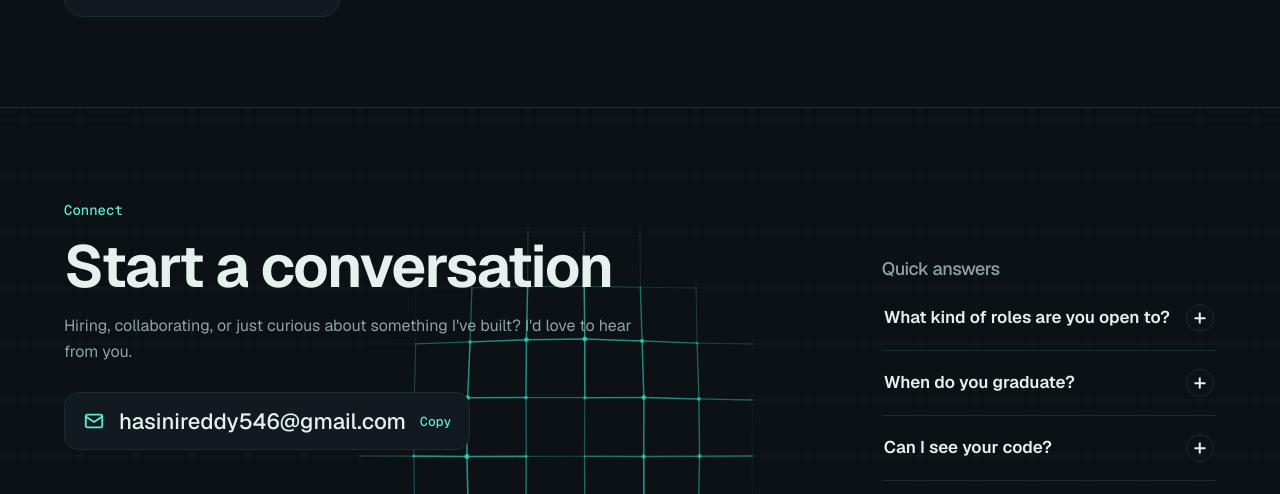
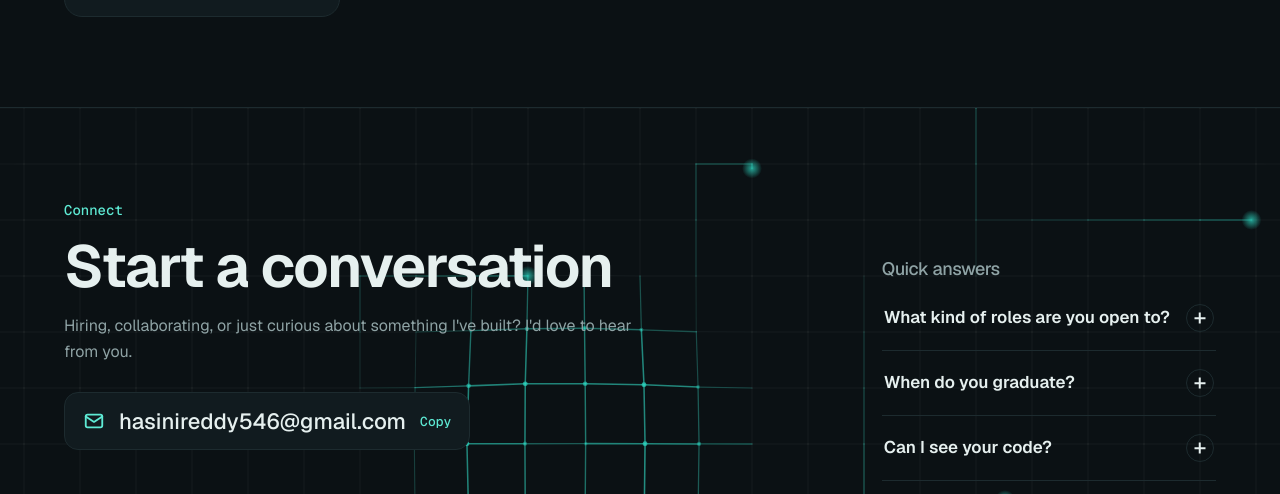
Before and after one commit to Hasini-kovvuri/Hasini-kovvuri.github.io, a plain HTML site: page index.html in a window 1280 px wide. Shown: the part 6259-6753 px from the top of the page. Drawn offline with Linux system fonts and the light colour scheme; animation ran at ten frames a second.

Commit message:
Add files via upload

```diff
--- a/assets/css/style.css
+++ b/assets/css/style.css
@@ -784,3 +784,7 @@ details[open] .xpbody{animation:open .5s var(--ease)}
 .h3stats.proof em{display:block;margin-top:4px;font:500 11.5px/1.35 "Geist Mono",monospace;font-style:normal;color:var(--mute);opacity:.8}
 .facts .big .how{margin:8px 0 0;font-size:13px;line-height:1.45;color:var(--mute)}
 .sample{margin-top:12px;display:inline-block;max-width:44em;padding:8px 14px;border:1px dashed var(--rule);border-radius:12px;font-size:13px;color:var(--mute)}
+
+/* soft cursor glow behind every page */
+.cglow{position:fixed;left:0;top:0;width:900px;height:900px;margin:-450px 0 0 -450px;z-index:-1;pointer-events:none;border-radius:50%;background:radial-gradient(closest-side,rgba(var(--accA),.13),rgba(var(--accA),.05) 45%,transparent 100%);opacity:0;transition:opacity .9s ease;will-change:transform}
+.cglow.on{opacity:1}
--- a/assets/js/bgfx.js
+++ b/assets/js/bgfx.js
@@ -1,5 +1,9 @@
-/* Living grid behind the Connect section: lines bend toward the cursor and light up near it; gentle ripples when idle.
-   Sized to its section. Pauses when off screen or the tab is hidden; still under reduced motion. */
+/* Living grid behind the Connect section.
+   - lines bend toward the cursor and light up near it; the pull grows with cursor speed
+   - a soft aqua spotlight follows the cursor
+   - signals travel along the grid lines like current on a circuit, and fast cursor moves spark new ones
+   - a click or tap sends a ripple across the grid; gentle ripples also run when the page is idle
+   Sized to its section; runs only while the section is on screen and the tab is visible; a still grid under reduced motion. */
 {
   const cv = document.querySelector(".bgfx");
   if (cv && cv.getContext) {
@@ -7,109 +11,175 @@
     const reduce = matchMedia("(prefers-reduced-motion: reduce)").matches;
     const root = document.documentElement, host = cv.parentElement;
     let inView = false;
-    let W = 0, H = 0, DPR = 1, GAP = 56, cols = 0, rows = 0;
-    let mx = -9999, my = -9999, tx = -9999, ty = -9999, power = 0, ptarget = 0;
-    let ripple = null, lastMove = performance.now(), raf = 0, colors = null;
+    let W = 0, H = 0, DPR = 1, GAP = 56, cols = 0, rows = 0, ox = 0, scrollOff = 0;
+    let mx = -9999, my = -9999, tx = -9999, ty = -9999, power = 0, ptarget = 0, speed = 0, lastMove = performance.now();
+    let acc = "45,212,191", raf = 0, lastSpark = 0, lastT = performance.now();
+    const ripples = [], pulses = [];
 
-    const readColors = () => {
-      const cs = getComputedStyle(root), light = false;
-      const a = (cs.getPropertyValue("--accA") || "45,212,191").trim();
-      colors = { base: light ? "rgba(13,23,22,.07)" : "rgba(230,240,239,.055)", acc: a, light };
-    };
+    const readColors = () => { acc = (getComputedStyle(root).getPropertyValue("--accA") || "45,212,191").trim(); };
     const size = () => {
       DPR = Math.min(window.devicePixelRatio || 1, 2);
       W = host.clientWidth; H = host.clientHeight;
       cv.width = W * DPR; cv.height = H * DPR; cv.style.width = W + "px"; cv.style.height = H + "px";
       ctx.setTransform(DPR, 0, 0, DPR, 0, 0);
       GAP = W < 600 ? 44 : 56;
-      cols = Math.ceil(W / GAP) + 2; rows = Math.ceil(H / GAP) + 2;
+      cols = Math.ceil(W / GAP) + 3; rows = Math.ceil(H / GAP) + 3;
+      ox = (W % GAP) / 2 - GAP;
       draw();
     };
 
-    // where a grid point sits after being pulled toward the cursor (and pushed by a ripple)
-    const R = () => Math.max(170, Math.min(260, W * .17));
+    // grid node (column i, world row j) to screen position, before warping
+    const nodeX = i => ox + i * GAP;
+    const nodeY = j => j * GAP - scrollOff;
+
+    // where a point sits after the cursor's pull and the ripples' push
+    const R = () => Math.max(170, Math.min(280, W * .17)) * (1 + Math.min(speed, 1) * .35);
     const warp = (x, y, out) => {
       let dx = 0, dy = 0, glow = 0;
       if (power > .01) {
         const ex = mx - x, ey = my - y, d = Math.hypot(ex, ey), r = R();
-        if (d < r) { const f = (1 - d / r) ** 2 * power; dx += ex * f * .42; dy += ey * f * .42; glow = Math.max(glow, f); }
+        if (d < r) { const f = (1 - d / r) ** 2 * power; dx += ex * f * (.38 + Math.min(speed, 1) * .18); dy += ey * f * (.38 + Math.min(speed, 1) * .18); glow = Math.max(glow, f); }
       }
-      if (ripple) {
-        const ex = x - ripple.x, ey = y - ripple.y, d = Math.hypot(ex, ey), band = 90, off = d - ripple.r;
-        if (Math.abs(off) < band) { const f = (1 - Math.abs(off) / band) * ripple.a, n = d || 1; dx += ex / n * f * 10; dy += ey / n * f * 10; glow = Math.max(glow, f * .8); }
+      for (const rp of ripples) {
+        const ex = x - rp.x, ey = y - rp.y, d = Math.hypot(ex, ey), band = 95, off = d - rp.r;
+        if (Math.abs(off) < band) { const f = (1 - Math.abs(off) / band) * rp.a, n = d || 1; dx += ex / n * f * 12; dy += ey / n * f * 12; glow = Math.max(glow, f * .85); }
       }
       out.x = x + dx; out.y = y + dy; out.g = glow;
       return out;
     };
 
-    const pts = [];
+    // signals: a head moving from node to node, leaving a short fading trail
+    const DIRS = [[1, 0], [-1, 0], [0, 1], [0, -1]];
+    const maxPulses = () => (W < 600 ? 3 : 6);
+    const firstRow = () => Math.floor(scrollOff / GAP);
+    const spawn = (i, j) => {
+      if (pulses.length >= maxPulses() + 3) return;
+      const [di, dj] = DIRS[(Math.random() * 4) | 0];
+      i = i ?? 1 + ((Math.random() * (cols - 3)) | 0);
+      j = j ?? firstRow() + 1 + ((Math.random() * (rows - 3)) | 0);
+      pulses.push({ i, j, di, dj, t: 0, v: 1.6 + Math.random() * 1.8, trail: [[i, j]], life: 10 + ((Math.random() * 14) | 0) });
+    };
+    const stepPulse = (p, dt) => {
+      p.t += p.v * dt;
+      while (p.t >= 1) {
+        p.t -= 1; p.i += p.di; p.j += p.dj; p.life--;
+        p.trail.push([p.i, p.j]); if (p.trail.length > 5) p.trail.shift();
+        if (Math.random() < .3) { const turn = Math.random() < .5 ? 1 : -1; [p.di, p.dj] = p.di ? [0, turn] : [turn, 0]; }
+      }
+      const fr = firstRow();
+      return p.life > 0 && p.i > -1 && p.i < cols && p.j > fr - 2 && p.j < fr + rows + 1;
+    };
+
+    const tmp = {}, tmp2 = {};
     const draw = () => {
-      if (!colors) readColors();
       ctx.clearRect(0, 0, W, H);
-      const ox = (W % GAP) / 2 - GAP, oy = (H % GAP) / 2 - GAP;
-      pts.length = 0;
-      for (let j = 0; j < rows; j++) for (let i = 0; i < cols; i++) pts.push(warp(ox + i * GAP, oy + j * GAP, {}));
-      const P = (i, j) => pts[j * cols + i];
+      const j0 = firstRow() - 1, pts = new Array(cols * rows);
+      for (let r = 0; r < rows; r++) for (let i = 0; i < cols; i++) pts[r * cols + i] = warp(nodeX(i), nodeY(j0 + r), {});
+      const P = (i, r) => pts[r * cols + i];
+
+      // soft spotlight under the cursor
+      if (power > .02) {
+        const g = ctx.createRadialGradient(mx, my, 0, mx, my, 340);
+        g.addColorStop(0, `rgba(${acc},${(.075 * power).toFixed(3)})`); g.addColorStop(1, `rgba(${acc},0)`);
+        ctx.fillStyle = g; ctx.fillRect(mx - 340, my - 340, 680, 680);
+      }
+
       // base lines
-      ctx.lineWidth = 1; ctx.strokeStyle = colors.base; ctx.beginPath();
-      for (let j = 0; j < rows; j++) for (let i = 0; i < cols; i++) {
-        const p = P(i, j);
-        if (i + 1 < cols) { const q = P(i + 1, j); ctx.moveTo(p.x, p.y); ctx.lineTo(q.x, q.y); }
-        if (j + 1 < rows) { const q = P(i, j + 1); ctx.moveTo(p.x, p.y); ctx.lineTo(q.x, q.y); }
+      ctx.lineWidth = 1; ctx.strokeStyle = "rgba(230,240,239,.05)"; ctx.beginPath();
+      for (let r = 0; r < rows; r++) for (let i = 0; i < cols; i++) {
+        const p = P(i, r);
+        if (i + 1 < cols) { const q = P(i + 1, r); ctx.moveTo(p.x, p.y); ctx.lineTo(q.x, q.y); }
+        if (r + 1 < rows) { const q = P(i, r + 1); ctx.moveTo(p.x, p.y); ctx.lineTo(q.x, q.y); }
       }
       ctx.stroke();
+
       // glowing lines and nodes near the cursor or a ripple
       ctx.lineCap = "round";
-      for (let j = 0; j < rows; j++) for (let i = 0; i < cols; i++) {
-        const p = P(i, j);
+      for (let r = 0; r < rows; r++) for (let i = 0; i < cols; i++) {
+        const p = P(i, r);
         const seg = q => {
           const g = Math.max(p.g, q.g);
           if (g < .03) return;
-          ctx.strokeStyle = `rgba(${colors.acc},${Math.min(.95, g * 1.6).toFixed(3)})`;
-          ctx.lineWidth = 1 + g * 1.4;
+          ctx.strokeStyle = `rgba(${acc},${Math.min(.95, g * 1.6).toFixed(3)})`;
+          ctx.lineWidth = 1 + g * 1.5;
           ctx.beginPath(); ctx.moveTo(p.x, p.y); ctx.lineTo(q.x, q.y); ctx.stroke();
         };
-        if (i + 1 < cols) seg(P(i + 1, j));
-        if (j + 1 < rows) seg(P(i, j + 1));
+        if (i + 1 < cols) seg(P(i + 1, r));
+        if (r + 1 < rows) seg(P(i, r + 1));
       }
       for (const p of pts) if (p.g > .08) {
-        ctx.fillStyle = `rgba(${colors.acc},${Math.min(1, p.g * 2).toFixed(3)})`;
-        ctx.beginPath(); ctx.arc(p.x, p.y, 1.6 + p.g * 2.2, 0, Math.PI * 2); ctx.fill();
+        ctx.fillStyle = `rgba(${acc},${Math.min(1, p.g * 2).toFixed(3)})`;
+        ctx.beginPath(); ctx.arc(p.x, p.y, 1.6 + p.g * 2.4, 0, Math.PI * 2); ctx.fill();
+      }
+
+      // travelling signals
+      for (const p of pulses) {
+        const tr = p.trail, n = tr.length;
+        const hx = nodeX(p.i) + p.di * GAP * p.t, hy = nodeY(p.j) + p.dj * GAP * p.t;
+        const head = warp(hx, hy, tmp);
+        let px = head.x, py = head.y;
+        const fade = Math.min(1, p.life / 3);
+        for (let k = n - 1; k >= 0; k--) {
+          const a = warp(nodeX(tr[k][0]), nodeY(tr[k][1]), tmp2);
+          const alpha = ((k + 1) / (n + 1)) * .42 * fade;
+          ctx.strokeStyle = `rgba(${acc},${alpha.toFixed(3)})`; ctx.lineWidth = 1.6;
+          ctx.beginPath(); ctx.moveTo(px, py); ctx.lineTo(a.x, a.y); ctx.stroke();
+          px = a.x; py = a.y;
+        }
+        const glow = ctx.createRadialGradient(head.x, head.y, 0, head.x, head.y, 10);
+        glow.addColorStop(0, `rgba(${acc},${(.75 * fade).toFixed(3)})`); glow.addColorStop(1, `rgba(${acc},0)`);
+        ctx.fillStyle = glow; ctx.beginPath(); ctx.arc(head.x, head.y, 10, 0, Math.PI * 2); ctx.fill();
       }
     };
 
     const loop = now => {
-      mx += (tx - mx) * .16; my += (ty - my) * .16;
+      const dt = Math.min(.05, (now - lastT) / 1000); lastT = now;
+      const nx = mx + (tx - mx) * .16, ny = my + (ty - my) * .16;
+      if (mx > -999) speed += (Math.min(2, Math.hypot(nx - mx, ny - my) / 18) - speed) * .12;
+      mx = nx; my = ny;
+      if (now - lastMove > 1200) ptarget = Math.min(ptarget, .55); // relax when the cursor rests
       power += (ptarget - power) * .08;
-      if (ripple) { ripple.r += 5.5; ripple.a *= .985; if (ripple.a < .02 || ripple.r > Math.hypot(W, H)) ripple = null; }
+      for (let k = ripples.length - 1; k >= 0; k--) { const rp = ripples[k]; rp.r += 6; rp.a *= .984; if (rp.a < .02 || rp.r > Math.hypot(W, H)) ripples.splice(k, 1); }
+      for (let k = pulses.length - 1; k >= 0; k--) if (!stepPulse(pulses[k], dt)) pulses.splice(k, 1);
+      if (pulses.length < maxPulses() && Math.random() < .04) spawn();
+      // fast cursor moves spark a signal from the nearest node
+      if (speed > .6 && power > .5 && now - lastSpark > 260) {
+        lastSpark = now;
+        spawn(Math.round((mx - ox) / GAP), Math.round((my + scrollOff) / GAP));
+      }
       draw();
-      const moving = Math.abs(tx - mx) + Math.abs(ty - my) > .5 || Math.abs(ptarget - power) > .01 || ripple;
-      raf = moving && !document.hidden ? requestAnimationFrame(loop) : 0;
+      raf = document.hidden || !inView ? 0 : requestAnimationFrame(loop);
     };
-    const go = () => { if (!raf && !reduce) raf = requestAnimationFrame(loop); };
+    const go = () => { if (!raf && !reduce && !document.hidden && inView) { lastT = performance.now(); raf = requestAnimationFrame(loop); } };
 
+    const local = e => { const b = host.getBoundingClientRect(); return [e.clientX - b.left, e.clientY - b.top, b]; };
     addEventListener("pointermove", e => {
-      if (e.pointerType === "touch") return;
-      if (!inView) return;
-      const b = host.getBoundingClientRect(), x = e.clientX - b.left, y = e.clientY - b.top;
-      const inside = x >= 0 && y >= 0 && x <= b.width && y <= b.height;
-      if (!inside) { if (ptarget) { ptarget = 0; go(); } return; }
+      if (e.pointerType === "touch" || !inView) return;
+      const [x, y, b] = local(e);
+      if (x < 0 || y < 0 || x > b.width || y > b.height) { ptarget = 0; return; }
       if (mx < -999) { mx = x; my = y; }
       tx = x; ty = y; ptarget = 1; lastMove = performance.now(); go();
     }, { passive: true });
-    document.addEventListener("pointerleave", () => { ptarget = 0; go(); });
-    host.addEventListener("pointerdown", e => { if (e.pointerType === "touch" && !reduce) { const b = host.getBoundingClientRect(); ripple = { x: e.clientX - b.left, y: e.clientY - b.top, r: 0, a: .9 }; go(); } }, { passive: true });
+    document.addEventListener("pointerleave", () => { ptarget = 0; });
+    host.addEventListener("pointerdown", e => {
+      if (reduce) return;
+      const [x, y] = local(e);
+      ripples.push({ x, y, r: 0, a: e.pointerType === "touch" ? .9 : .75 });
+      if (ripples.length > 4) ripples.shift();
+      go();
+    }, { passive: true });
     addEventListener("resize", size);
     if ("ResizeObserver" in window) new ResizeObserver(() => { if (host.clientWidth !== W || host.clientHeight !== H) size(); }).observe(host);
-    if ("IntersectionObserver" in window) new IntersectionObserver(es => { inView = es[0].isIntersecting; if (!inView) { ptarget = 0; go(); } }).observe(host); else inView = true;
+    if ("IntersectionObserver" in window) new IntersectionObserver(es => { inView = es[0].isIntersecting; if (inView) go(); else ptarget = 0; }).observe(host);
+    else inView = true;
     addEventListener("hk:theme", () => { readColors(); draw(); });
     document.addEventListener("visibilitychange", () => { if (!document.hidden) go(); });
     // idle ripples so the page never feels static
     if (!reduce) setInterval(() => {
-      if (document.hidden || !inView || ripple || performance.now() - lastMove < 3500) return;
-      ripple = { x: W * (.15 + Math.random() * .7), y: H * (.2 + Math.random() * .6), r: 0, a: .7 };
-      go();
-    }, 5200);
+      if (document.hidden || !inView || ripples.length || performance.now() - lastMove < 3500) return;
+      ripples.push({ x: W * (.15 + Math.random() * .7), y: H * (.2 + Math.random() * .6), r: 0, a: .6 });
+    }, 5600);
     readColors(); size();
+    if (!reduce) { for (let k = 0; k < maxPulses() - 2; k++) spawn(); go(); }
   }
 }
--- a/assets/js/main.js
+++ b/assets/js/main.js
@@ -420,3 +420,26 @@
     });
   }
 }
+
+/* Background glow: a soft aqua light follows the cursor behind every page (mouse only, off under reduced motion) */
+{
+  if (matchMedia("(hover: hover) and (pointer: fine)").matches && !matchMedia("(prefers-reduced-motion: reduce)").matches) {
+    const glow = document.createElement("div");
+    glow.className = "cglow"; glow.setAttribute("aria-hidden", "true");
+    document.body.prepend(glow);
+    let x = innerWidth / 2, y = innerHeight / 3, tx = x, ty = y, raf = 0, idle = 0;
+    const tick = () => {
+      x += (tx - x) * .12; y += (ty - y) * .12;
+      glow.style.transform = `translate3d(${x.toFixed(1)}px,${y.toFixed(1)}px,0)`;
+      raf = Math.abs(tx - x) + Math.abs(ty - y) > .3 ? requestAnimationFrame(tick) : 0;
+    };
+    addEventListener("pointermove", e => {
+      if (e.pointerType !== "mouse") return;
+      tx = e.clientX; ty = e.clientY;
+      glow.classList.add("on");
+      clearTimeout(idle); idle = setTimeout(() => glow.classList.remove("on"), 2600);
+      if (!raf) raf = requestAnimationFrame(tick);
+    }, { passive: true });
+    document.addEventListener("pointerleave", () => glow.classList.remove("on"));
+  }
+}
```
Also changed, not shown: 1 other file.
